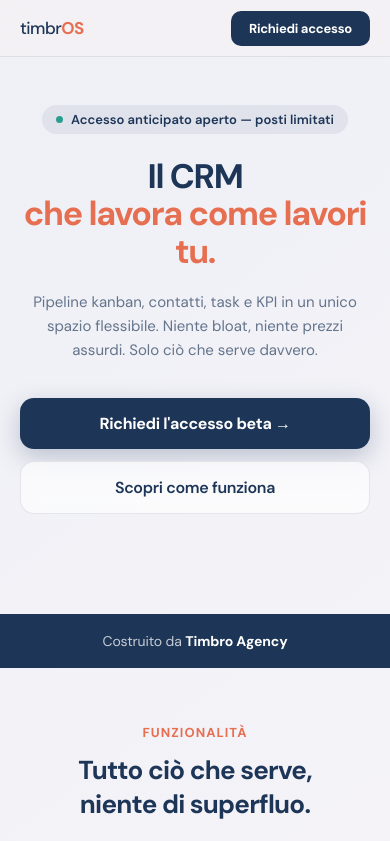
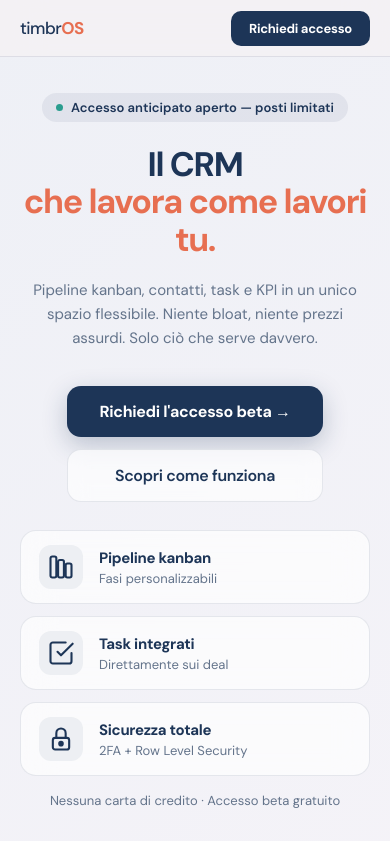
Before and after one commit to nicola-wq/timbros-landing, a Next.js app: page / in a window 390 px wide. Shown: the top 841 px of the page. Built offline with nearby package versions, Linux system fonts and the light colour scheme.

Commit message:
fix: mobile hero fills viewport, trust cards below CTA

```diff
--- a/app/page.tsx
+++ b/app/page.tsx
@@ -319,6 +319,11 @@ export default function LandingPage() {
           grid-template-columns: 1fr 1fr;
           gap: 12px;
         }
+        .hero-section {
+          display: flex;
+          flex-direction: column;
+          align-items: center;
+        }
         .hero-buttons {
           display: flex;
           gap: 12px;
@@ -337,14 +342,26 @@ export default function LandingPage() {
           gap: 24px;
         }
         .mockup-wrapper { display: block; }
+        .mobile-trust { display: none; }
         .header-badge { display: inline-block; }
         @media (max-width: 640px) {
+          .hero-section {
+            min-height: calc(100svh - 56px);
+            justify-content: center;
+            padding-top: 32px !important;
+            padding-bottom: 32px !important;
+          }
           .form-row { grid-template-columns: 1fr; }
-          .hero-buttons { flex-direction: column; align-items: stretch; }
+          .hero-buttons {
+            flex-direction: column;
+            align-items: stretch;
+            margin-bottom: 28px;
+          }
           .hero-buttons a, .hero-buttons button { text-align: center; }
           .features-grid { grid-template-columns: 1fr; }
           .steps-grid { grid-template-columns: 1fr; }
           .mockup-wrapper { display: none; }
+          .mobile-trust { display: flex; }
           .header-badge { display: none; }
         }
       `}</style>
@@ -377,7 +394,7 @@ export default function LandingPage() {
       </header>
 
       {/* ── HERO ────────────────────────────────── */}
-      <section style={{ padding: 'clamp(48px,8vw,80px) 20px clamp(40px,6vw,60px)', textAlign: 'center', maxWidth: 800, margin: '0 auto' }}>
+      <section className="hero-section" style={{ padding: 'clamp(48px,8vw,80px) 20px clamp(40px,6vw,60px)', textAlign: 'center', maxWidth: 800, margin: '0 auto', width: '100%' }}>
         <div style={{ display: 'inline-flex', alignItems: 'center', gap: 8, background: 'rgba(29,53,87,0.07)', padding: '6px 14px', borderRadius: 20, marginBottom: 24, fontSize: 13, color: C.navy, fontWeight: 600 }}>
           <span style={{ width: 7, height: 7, borderRadius: '50%', background: C.sage, display: 'inline-block', flexShrink: 0 }} />
           Accesso anticipato aperto — posti limitati
@@ -419,6 +436,35 @@ export default function LandingPage() {
           }}>
             Scopri come funziona
           </a>
+        </div>
+
+        {/* Mobile trust block — visible only on mobile */}
+        <div className="mobile-trust" style={{
+          flexDirection: 'column', gap: 12, width: '100%', maxWidth: 420, margin: '0 auto',
+        }}>
+          {[
+            { icon: <IconPipeline />, label: 'Pipeline kanban', sub: 'Fasi personalizzabili' },
+            { icon: <IconTask />,     label: 'Task integrati',  sub: 'Direttamente sui deal' },
+            { icon: <IconLock />,     label: 'Sicurezza totale',sub: '2FA + Row Level Security' },
+          ].map(item => (
+            <div key={item.label} style={{
+              display: 'flex', alignItems: 'center', gap: 16,
+              background: C.glass, backdropFilter: 'blur(16px)', WebkitBackdropFilter: 'blur(16px)',
+              border: `1px solid ${C.border}`, borderRadius: 16, padding: '14px 18px',
+              textAlign: 'left',
+            }}>
+              <div style={{ width: 44, height: 44, borderRadius: 12, background: 'rgba(29,53,87,0.06)', display: 'flex', alignItems: 'center', justifyContent: 'center', flexShrink: 0 }}>
+                {item.icon}
+              </div>
+              <div>
+                <div style={{ fontSize: 15, fontWeight: 700, color: C.navy, letterSpacing: '-0.02em' }}>{item.label}</div>
+                <div style={{ fontSize: 13, color: C.muted, marginTop: 2 }}>{item.sub}</div>
+              </div>
+            </div>
+          ))}
+          <p style={{ fontSize: 13, color: C.muted, margin: '4px 0 0', textAlign: 'center' }}>
+            Nessuna carta di credito · Accesso beta gratuito
+          </p>
         </div>
 
         <div className="mockup-wrapper">
```
